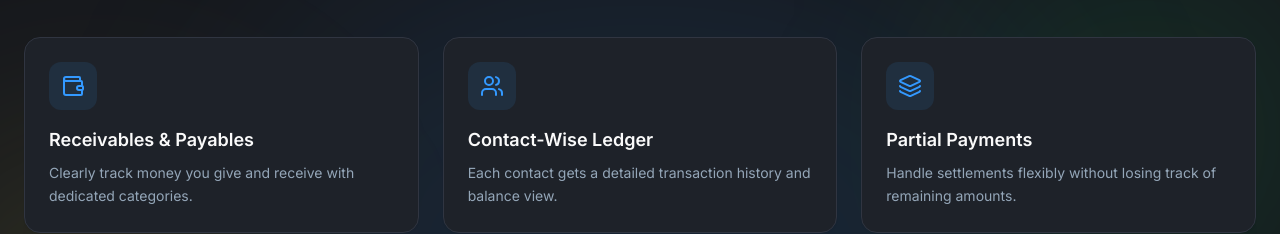
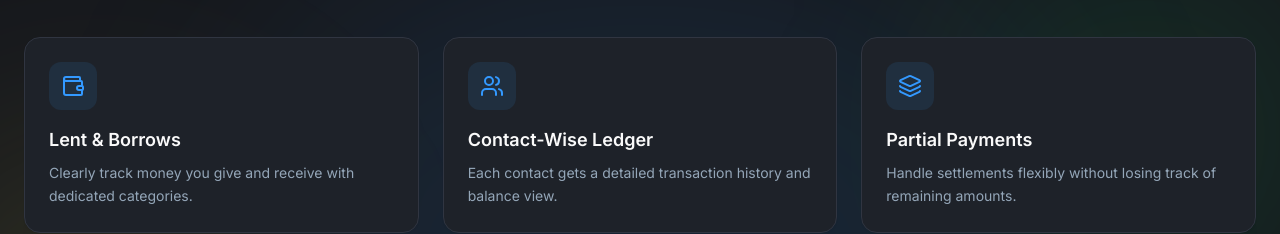
Before and after one commit to walletplusapp/walletplusapp.github.io, a Next.js app: page / in a window 1280 px wide. Shown: the part 980-1214 px from the top of the page. Built offline with nearby package versions, Linux system fonts and the light colour scheme.

Commit message:
fix : updated static data

```diff
--- a/src/app/(sections)/Features.tsx
+++ b/src/app/(sections)/Features.tsx
@@ -10,7 +10,7 @@ import {
 const features = [
   {
     icon: Wallet,
-    title: "Receivables & Payables",
+    title: "Lent & Borrows",
     description:
       "Clearly track money you give and receive with dedicated categories.",
   },
--- a/src/app/(sections)/Footer.tsx
+++ b/src/app/(sections)/Footer.tsx
@@ -38,7 +38,7 @@ export default function Footer() {
                 Product
               </h4>
               <ul className="space-y-3 text-sm">
-                {["About", "Contact", "Features", "Pricing"].map((item) => (
+                {["About", "Contact", "Features"].map((item) => (
                   <li key={item}>
                     <Link
                       href={`/${item.toLowerCase()}`}
--- a/src/app/(sections)/Hero.tsx
+++ b/src/app/(sections)/Hero.tsx
@@ -1,5 +1,6 @@
 import { Button } from "@/components/ui/button";
 import { ChevronRight, Globe, Lock, Zap } from "lucide-react";
+import Link from "next/link";
 
 export default function HeroSection() {
   return (
@@ -53,7 +54,7 @@ export default function HeroSection() {
             variant="outline"
             className="h-14 rounded-full border-border bg-background/50 px-8 text-base font-semibold backdrop-blur-sm"
           >
-            View Features
+            <Link href="#features">View Features</Link>
           </Button>
         </div>
 
```
